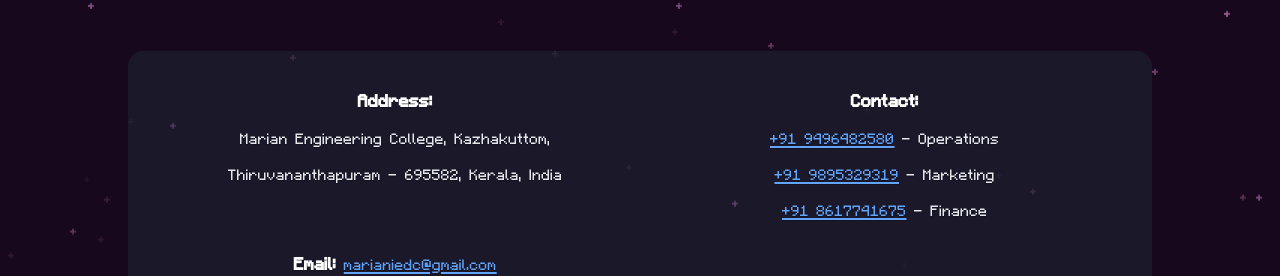
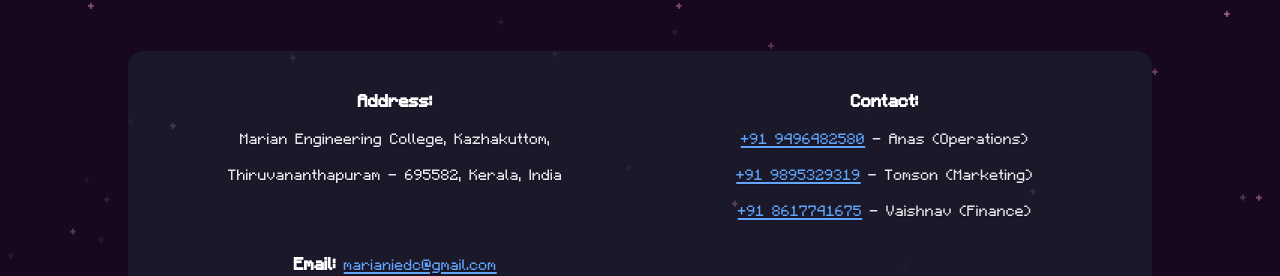
Before and after one commit to SHIBINSHA02/EDEN, a React (Vite) app: page / in a window 1280 px wide. Shown: the part 4760-5036 px from the top of the page. Built offline with nearby package versions, Linux system fonts and the light colour scheme.

Commit message:
name added contact

```diff
--- a/src/Components/Venue/Venue.jsx
+++ b/src/Components/Venue/Venue.jsx
@@ -67,19 +67,19 @@
                 <a href="tel:+919496482580" className="link">
                   +91 9496482580
                 </a>{" "}
-                - Operations
+                - Anas (Operations)
                 <br />
                 <a href="tel:+919895329319" className="link">
                   +91 9895329319
                 </a>{" "}
 
-                - Marketing
+                - Tomson (Marketing)
                 <br />
                 <a href="tel:+918617741675" className="link">
                   +91 8617741675
                 </a>{" "}
 
-                -  Finance
+                - Vaishnav (Finance)
               </span>
             </p>
             <p className="detail-item">
```
